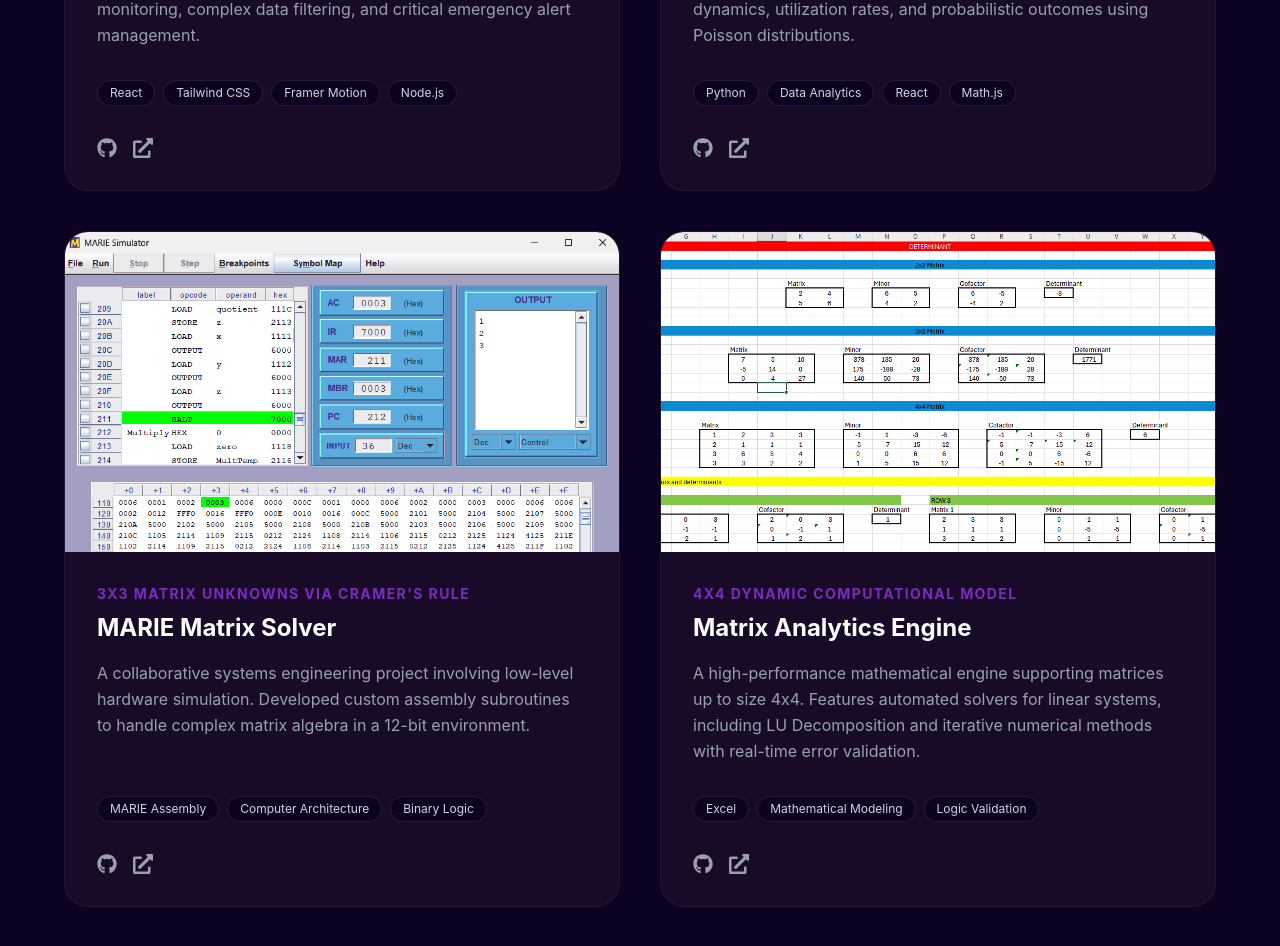
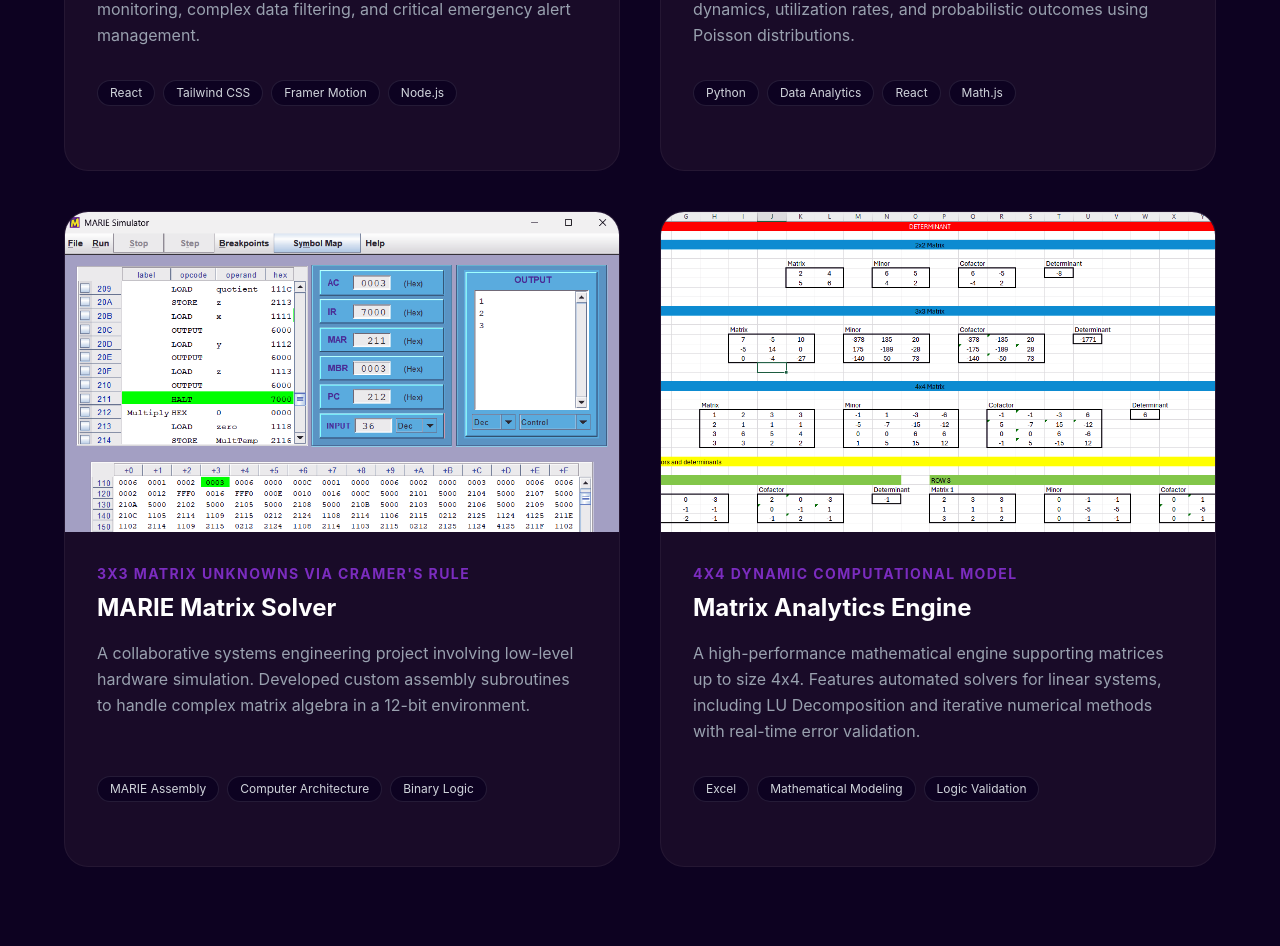
Before and after one commit to Ghavish/eportfolio, a React (Vite) app: page / in a window 1280 px wide. Shown: the part 6179-7125 px from the top of the page. Built offline with nearby package versions, Linux system fonts and the light colour scheme.

Commit message:
Removed github and view project live icons

```diff
--- a/src/Projects.jsx
+++ b/src/Projects.jsx
@@ -180,14 +180,14 @@
                   ))}
                 </div>
 
-                <div className="flex items-center gap-4 mt-auto">
+                {/* <div className="flex items-center gap-4 mt-auto">
                   <a href={project.github} target="_blank" rel="noreferrer" className="text-gray-400 hover:text-white transition-colors text-xl">
                     <FaGithub />
                   </a>
                   <a href={project.live} target="_blank" rel="noreferrer" className="text-gray-400 hover:text-brand-light transition-colors text-xl">
                     <FaExternalLinkAlt />
                   </a>
-                </div>
+                </div> */}
               </div>
             </motion.div>
           ))}
```
